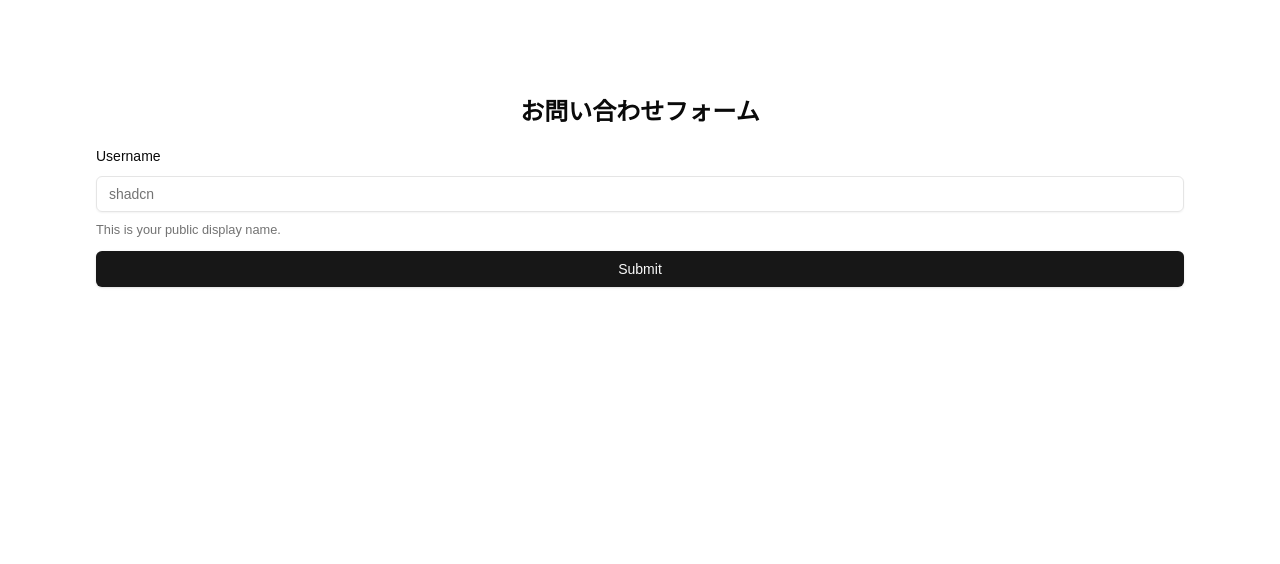
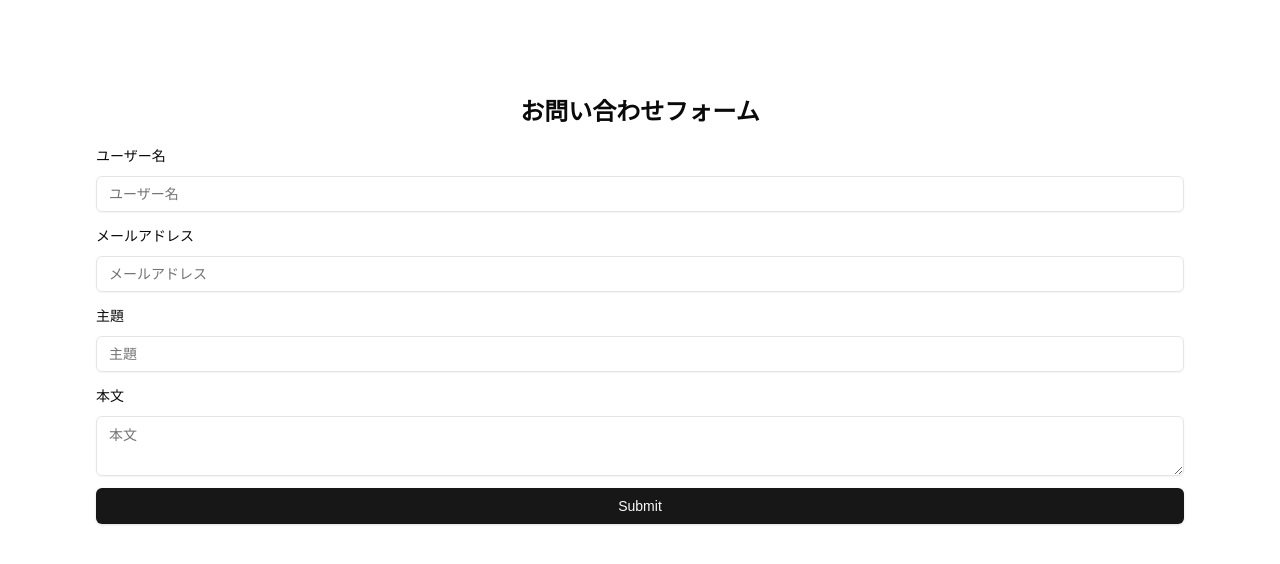
Before and after one commit to 4TKKgjYa/app-Jan09-2025, a Next.js app: page / in a window 1280 px wide. Shown: the top 564 px of the page. Built offline with nearby package versions, Linux system fonts and the light colour scheme.

Commit message:
feature: 新規フォームの作成

```diff
--- a/src/components/MainForm/index.tsx
+++ b/src/components/MainForm/index.tsx
@@ -15,9 +15,19 @@ import {
   FormMessage,
 } from "@/components/ui/form"
 import { Input } from "@/components/ui/input"
+import { formSchema } from '@/lib/formSchema'
+import { Textarea } from '../ui/textarea'
 
 export const MailForm = () => {
-  const form = useForm();
+  const form = useForm({
+    resolver: zodResolver(formSchema),
+    defaultValues: {
+      username: "",
+      subject: "",
+      email: "",
+      content: "",
+    }
+  });
 
   function onSubmit(values: any) {
     // Do something with the form values.
@@ -33,13 +43,49 @@ export const MailForm = () => {
           name="username"
           render={({ field }) => (
             <FormItem>
-              <FormLabel>Username</FormLabel>
+              <FormLabel>ユーザー名</FormLabel>
               <FormControl>
-                <Input placeholder="shadcn" {...field} />
+                <Input placeholder="ユーザー名" {...field} />
               </FormControl>
-              <FormDescription>
-                This is your public display name.
-              </FormDescription>
+              <FormMessage />
+            </FormItem>
+          )}
+        />
+        <FormField
+          control={form.control}
+          name="email"
+          render={({ field }) => (
+            <FormItem>
+              <FormLabel>メールアドレス</FormLabel>
+              <FormControl>
+                <Input placeholder="メールアドレス" {...field} />
+              </FormControl>
+              <FormMessage />
+            </FormItem>
+          )}
+        />
+        <FormField
+          control={form.control}
+          name="subject"
+          render={({ field }) => (
+            <FormItem>
+              <FormLabel>主題</FormLabel>
+              <FormControl>
+                <Input placeholder="主題" {...field} />
+              </FormControl>
+              <FormMessage />
+            </FormItem>
+          )}
+        />
+        <FormField
+          control={form.control}
+          name="content"
+          render={({ field }) => (
+            <FormItem>
+              <FormLabel>本文</FormLabel>
+              <FormControl>
+                <Textarea placeholder="本文" {...field} />
+              </FormControl>
               <FormMessage />
             </FormItem>
           )}
--- /dev/null
+++ b/src/components/ui/textarea.tsx
@@ -0,0 +1,22 @@
+import * as React from "react"
+
+import { cn } from "@/lib/utils"
+
+const Textarea = React.forwardRef<
+  HTMLTextAreaElement,
+  React.ComponentProps<"textarea">
+>(({ className, ...props }, ref) => {
+  return (
+    <textarea
+      className={cn(
+        "flex min-h-[60px] w-full rounded-md border border-input bg-transparent px-3 py-2 text-base shadow-sm placeholder:text-muted-foreground focus-visible:outline-none focus-visible:ring-1 focus-visible:ring-ring disabled:cursor-not-allowed disabled:opacity-50 md:text-sm",
+        className
+      )}
+      ref={ref}
+      {...props}
+    />
+  )
+})
+Textarea.displayName = "Textarea"
+
+export { Textarea }
```
